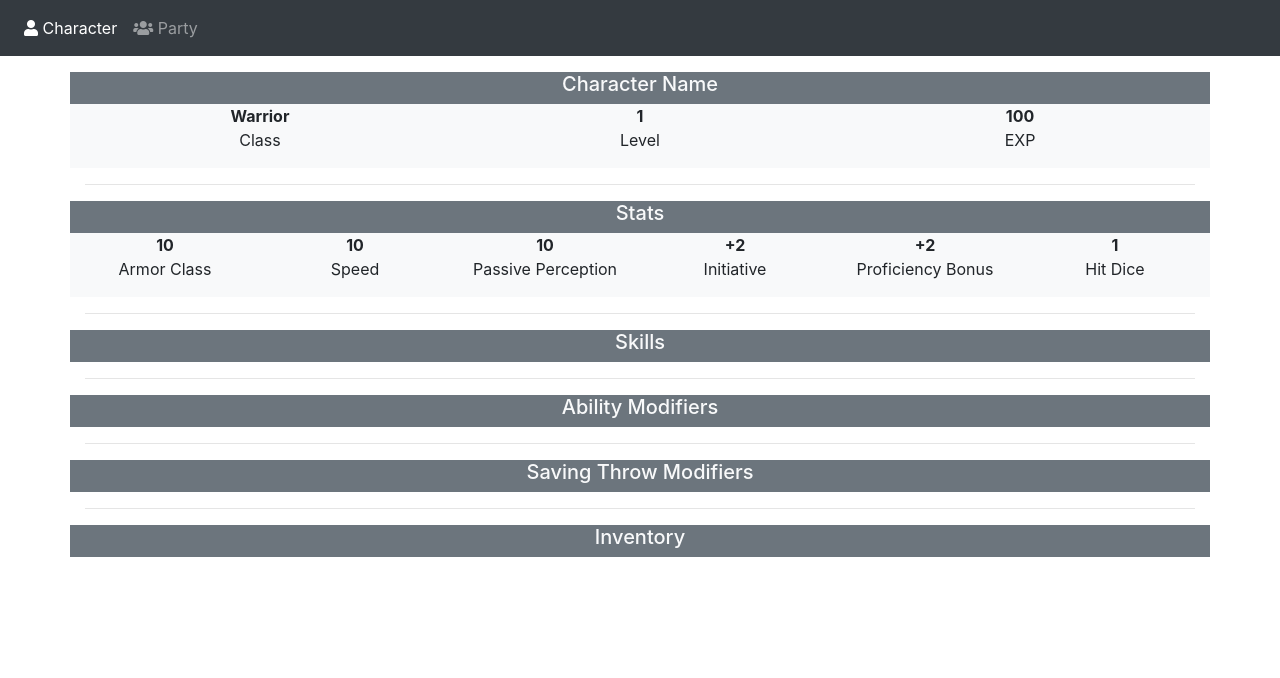
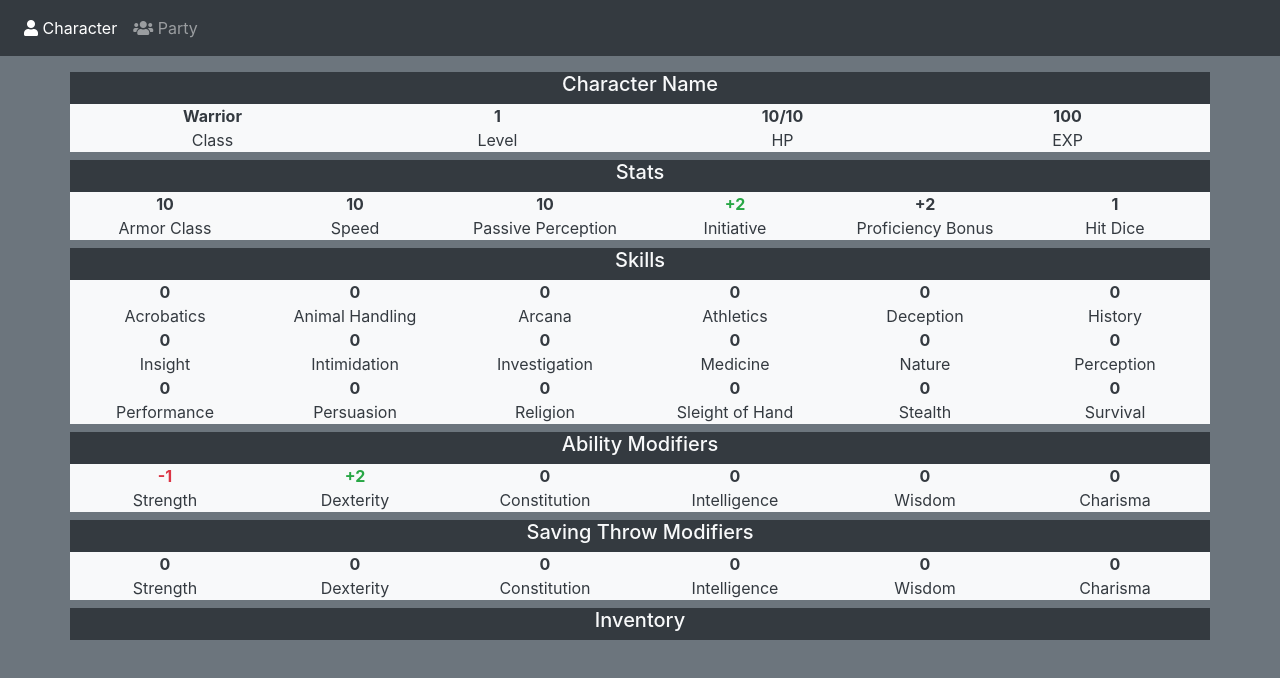
Before and after one commit to segabl/character-manager-dnd, a plain HTML site: page client/index.html in a window 1280 px wide. Drawn offline with Linux system fonts and the light colour scheme.

Commit message:
Change color scheme

```diff
--- a/client/index.html
+++ b/client/index.html
@@ -13,7 +13,7 @@
   <script type="text/javascript" src="js/client.js"></script>
 </head>
 
-<body>
+<body class="bg-secondary">
 
 <nav class="navbar navbar-expand-lg fixed-top navbar-dark bg-dark">
   <button class="navbar-toggler" type="button" data-toggle="collapse" data-target="#navbarSupportedContent"><span class="navbar-toggler-icon"></span></button>
@@ -25,77 +25,167 @@
   </div>
 </nav>
 
-&nbsp;<br>&nbsp;<br>&nbsp;<br>
+<br> <br> <br>
 
 <!-- character container -->
 <div class="container">
   <!-- name, level and exp -->
-  <div class="row text-center text-light bg-secondary">
+  <div class="row text-center text-light bg-dark">
     <h5 class="col">Character Name</h5>
   </div>
-  <div class="row text-center bg-light">
-    <div class="col-sm-4 col-12">
-      <strong>Warrior</strong>
-      <p>Class</p>
+  <div class="row mb-2 text-center text-dark bg-light">
+    <div class="col-sm-3 col-6">
+      <strong>Warrior</strong><br>Class
     </div>
-    <div class="col-sm-4 col-6">
-      <strong>1</strong>
-      <p>Level</p>
+    <div class="col-sm-3 col-6">
+      <strong>1</strong><br>Level
     </div>
-    <div class="col-sm-4 col-6">
-      <strong>100</strong>
-      <p>EXP</p>
+    <div class="col-sm-3 col-6">
+      <strong>10/10</strong><br>HP
+    </div>
+    <div class="col-sm-3 col-6">
+      <strong>100</strong><br>EXP
     </div>
   </div>
-  <hr>
+
   <!-- stats -->
-  <div class="row text-center text-light bg-secondary">
+  <div class="row text-center text-light bg-dark">
     <h5 class="col">Stats</h5>
   </div>
-  <div class="row text-center bg-light">
+  <div class="row mb-2 text-center text-dark bg-light">
     <div class="col-md-2 col-sm-4 col-6">
-      <strong>10</strong>
-      <p>Armor Class</p>
+      <strong>10</strong><br>Armor Class
     </div>
     <div class="col-md-2 col-sm-4 col-6">
-      <strong>10</strong>
-      <p>Speed</p>
+      <strong>10</strong><br>Speed
     </div>
     <div class="col-md-2 col-sm-4 col-6">
-      <strong>10</strong>
-      <p>Passive Perception</p>
+      <strong>10</strong><br>Passive Perception
     </div>
     <div class="col-md-2 col-sm-4 col-6">
-      <strong>+2</strong>
-      <p>Initiative</p>
+      <strong class="text-success">+2</strong><br>Initiative
     </div>
     <div class="col-md-2 col-sm-4 col-6">
-      <strong>+2</strong>
-      <p>Proficiency Bonus</p>
+      <strong>+2</strong><br>Proficiency Bonus
     </div>
     <div class="col-md-2 col-sm-4 col-6">
-      <strong>1</strong>
-      <p>Hit Dice</p>
+      <strong>1</strong><br>Hit Dice
     </div>
   </div>
-  <hr>
+
   <!-- skills -->
-  <div class="row text-center text-light bg-secondary">
+  <div class="row text-center text-light bg-dark">
     <h5 class="col">Skills</h5>
   </div>
-  <hr>
+  <div class="row mb-2 text-center text-dark bg-light">
+    <div class="col-md-2 col-sm-4 col-6">
+      <strong>0</strong><br>Acrobatics
+    </div>
+    <div class="col-md-2 col-sm-4 col-6">
+      <strong>0</strong><br>Animal Handling
+    </div>
+    <div class="col-md-2 col-sm-4 col-6">
+      <strong>0</strong><br>Arcana
+    </div>
+    <div class="col-md-2 col-sm-4 col-6">
+      <strong>0</strong><br>Athletics
+    </div>
+    <div class="col-md-2 col-sm-4 col-6">
+      <strong>0</strong><br>Deception
+    </div>
+    <div class="col-md-2 col-sm-4 col-6">
+      <strong>0</strong><br>History
+    </div>
+    <div class="col-md-2 col-sm-4 col-6">
+      <strong>0</strong><br>Insight
+    </div>
+    <div class="col-md-2 col-sm-4 col-6">
+      <strong>0</strong><br>Intimidation
+    </div>
+    <div class="col-md-2 col-sm-4 col-6">
+      <strong>0</strong><br>Investigation
+    </div>
+    <div class="col-md-2 col-sm-4 col-6">
+      <strong>0</strong><br>Medicine
+    </div>
+    <div class="col-md-2 col-sm-4 col-6">
+      <strong>0</strong><br>Nature
+    </div>
+    <div class="col-md-2 col-sm-4 col-6">
+      <strong>0</strong><br>Perception
+    </div>
+    <div class="col-md-2 col-sm-4 col-6">
+      <strong>0</strong><br>Performance
+    </div>
+    <div class="col-md-2 col-sm-4 col-6">
+      <strong>0</strong><br>Persuasion
+    </div>
+    <div class="col-md-2 col-sm-4 col-6">
+      <strong>0</strong><br>Religion
+    </div>
+    <div class="col-md-2 col-sm-4 col-6">
+      <strong>0</strong><br>Sleight of Hand
+    </div>
+    <div class="col-md-2 col-sm-4 col-6">
+      <strong>0</strong><br>Stealth
+    </div>
+    <div class="col-md-2 col-sm-4 col-6">
+      <strong>0</strong><br>Survival
+    </div>
+  </div>
+
   <!-- ability modifiers -->
-  <div class="row text-center text-light bg-secondary">
+  <div class="row text-center text-light bg-dark">
     <h5 class="col">Ability Modifiers</h5>
   </div>
-  <hr>
+  <div class="row mb-2 text-center text-dark bg-light">
+    <div class="col-md-2 col-sm-4 col-6">
+      <strong class="text-danger">-1</strong><br>Strength
+    </div>
+    <div class="col-md-2 col-sm-4 col-6">
+      <strong class="text-success">+2</strong><br>Dexterity
+    </div>
+    <div class="col-md-2 col-sm-4 col-6">
+      <strong>0</strong><br>Constitution
+    </div>
+    <div class="col-md-2 col-sm-4 col-6">
+      <strong>0</strong><br>Intelligence
+    </div>
+    <div class="col-md-2 col-sm-4 col-6">
+      <strong>0</strong><br>Wisdom
+    </div>
+    <div class="col-md-2 col-sm-4 col-6">
+      <strong>0</strong><br>Charisma
+    </div>
+  </div>
+
   <!-- saving throws -->
-  <div class="row text-center text-light bg-secondary">
+  <div class="row text-center text-light bg-dark">
     <h5 class="col">Saving Throw Modifiers</h5>
   </div>
-  <hr>
+  <div class="row mb-2 text-center text-dark bg-light">
+    <div class="col-md-2 col-sm-4 col-6">
+      <strong>0</strong><br>Strength
+    </div>
+    <div class="col-md-2 col-sm-4 col-6">
+      <strong>0</strong><br>Dexterity
+    </div>
+    <div class="col-md-2 col-sm-4 col-6">
+      <strong>0</strong><br>Constitution
+    </div>
+    <div class="col-md-2 col-sm-4 col-6">
+      <strong>0</strong><br>Intelligence
+    </div>
+    <div class="col-md-2 col-sm-4 col-6">
+      <strong>0</strong><br>Wisdom
+    </div>
+    <div class="col-md-2 col-sm-4 col-6">
+      <strong>0</strong><br>Charisma
+    </div>
+  </div>
+
   <!-- inventory -->
-  <div class="row text-center text-light bg-secondary">
+  <div class="row text-center text-light bg-dark">
     <h5 class="col">Inventory</h5>
   </div>
 </div>
```
